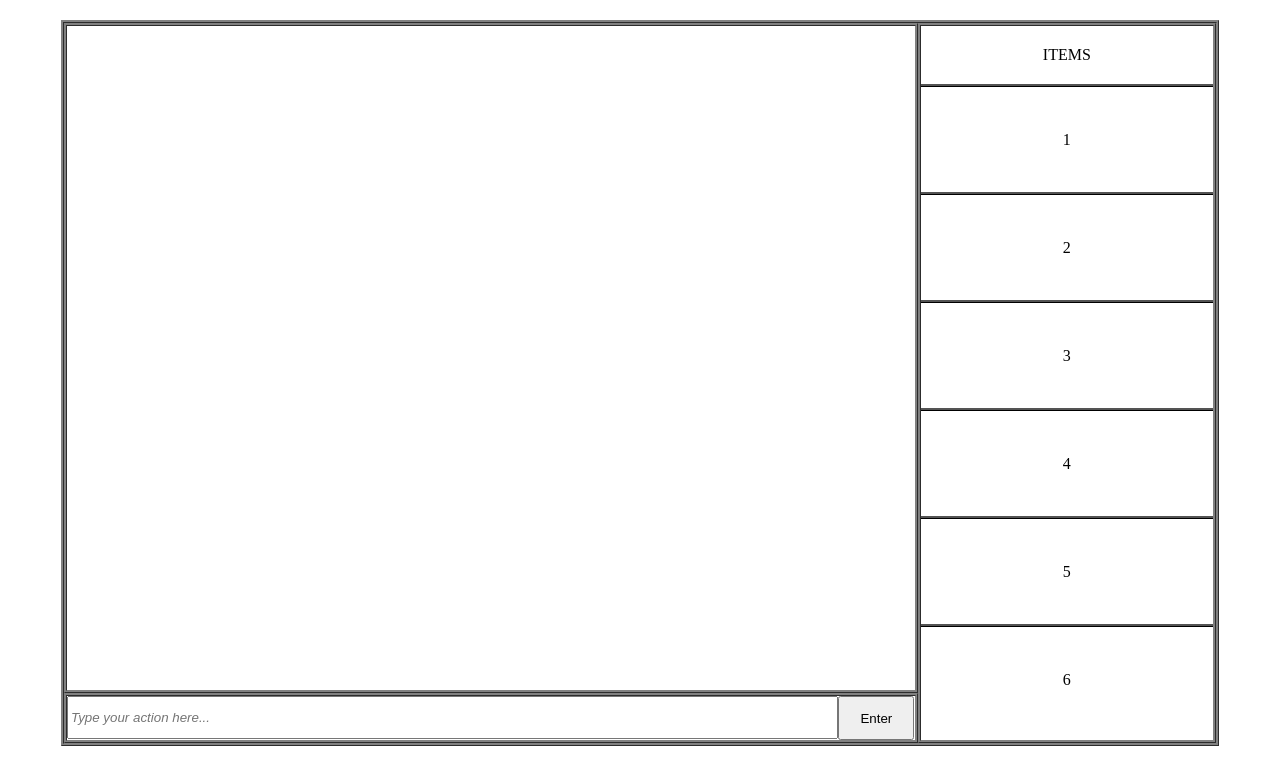
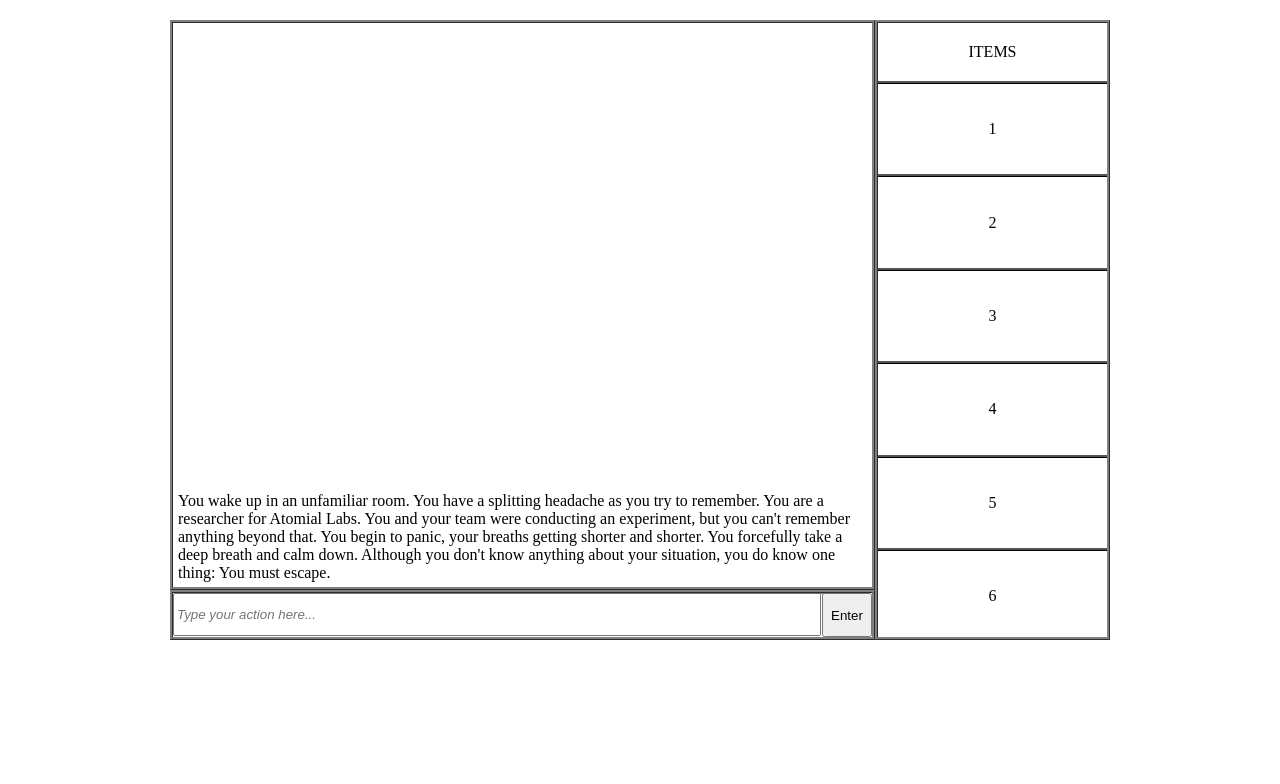
Before and after one commit to MikaEleFant/Elements-Escape, a plain HTML site: page index.html in a window 1280 px wide. Both pictures are taken after a click on the button "Enter". Drawn offline with Linux system fonts and the light colour scheme.

Commit message:
Style game screen, implement logs append

```diff
--- a/index.js
+++ b/index.js
@@ -7,6 +7,24 @@ levelItems.push(level1Items);
 console.log(levelItems[0]);
 let game = new Game(levelStartText, levelItems);
 
-function startGame() {
+let entry = document.querySelector("input.entry");
+let entryButton = document.querySelector("button.entry-button");
+
+entry.addEventListener("keyup", function(event) {
+  event.preventDefault();
+  if (event.keyCode === 13) {
+    entryButton.click();
+  }
+})
+
+entry.addEventListener("click", function(event) {
+  event.preventDefault();
+  if (event.detail === 3) {
+    entryButton.click();
+  }
+})
+
+entryButton.addEventListener("click", function(event) {
+  event.preventDefault();
   game.start();
-}
+})
--- a/style/default.css
+++ b/style/default.css
@@ -7,10 +7,9 @@
 .display {
   display: block;
   margin: 20px auto;
-  width: 90vw;
-  height: 90vh;
+  width: 940px;
+  height: 620px;
   text-align: center;
-  border: ridge 3px gray;
 }
 
 .main-menu, .credits, .win {
--- a/style/game.css
+++ b/style/game.css
@@ -1,9 +1,7 @@
 .game {
   display: grid;
-  grid-template-columns: auto auto auto auto;
-  grid-template-rows: auto auto auto 50px;
-  width: 100%;
-  height: 100%;
+  grid-template-columns: 235px 235px 235px 235px;
+  grid-template-rows: 190px 190px 190px 50px;
 }
 
 .logs-container {
@@ -11,6 +9,32 @@
   grid-row: 1 / 4;
   margin: 0;
   border: ridge 3px gray;
+}
+
+.logs {
+  display: flex;
+  flex-direction: column;
+  height: 560px;
+  list-style-type: none;
+  padding: 5px;
+}
+
+.logs > li {
+  margin-bottom: 10px;
+  padding-bottom: 10px;
+  opacity: 1;
+  border-bottom: solid 2px gray;
+  animation: fadeIn 2s;
+  text-align: left;
+}
+
+@keyframes fadeIn {
+  0% {opacity: 0}
+  100% {opacity: 1}
+}
+
+.logs > :first-child {
+  margin-top: auto;
 }
 
 .entry-container {
@@ -22,29 +46,14 @@
 
 .entry {
   float: left;
-  width: 90%;
+  width: 640px;
   height: 85%;
 }
 
 .entry-button {
-  width: 9%;
+  width: 50px;
   height: 100%;
-}
-
-@media screen and (max-width: 1250px) {
-  .entry-button {
-    display: none;
-  }
-  .entry {
-    width: 99%;
-  }
-}
-
-@media screen and (max-width: 1000px) {
-  .entry {
-    float: none;
-    width: 96%;
-  }
+  float: right;
 }
 
 .entry:placeholder-shown {
```
